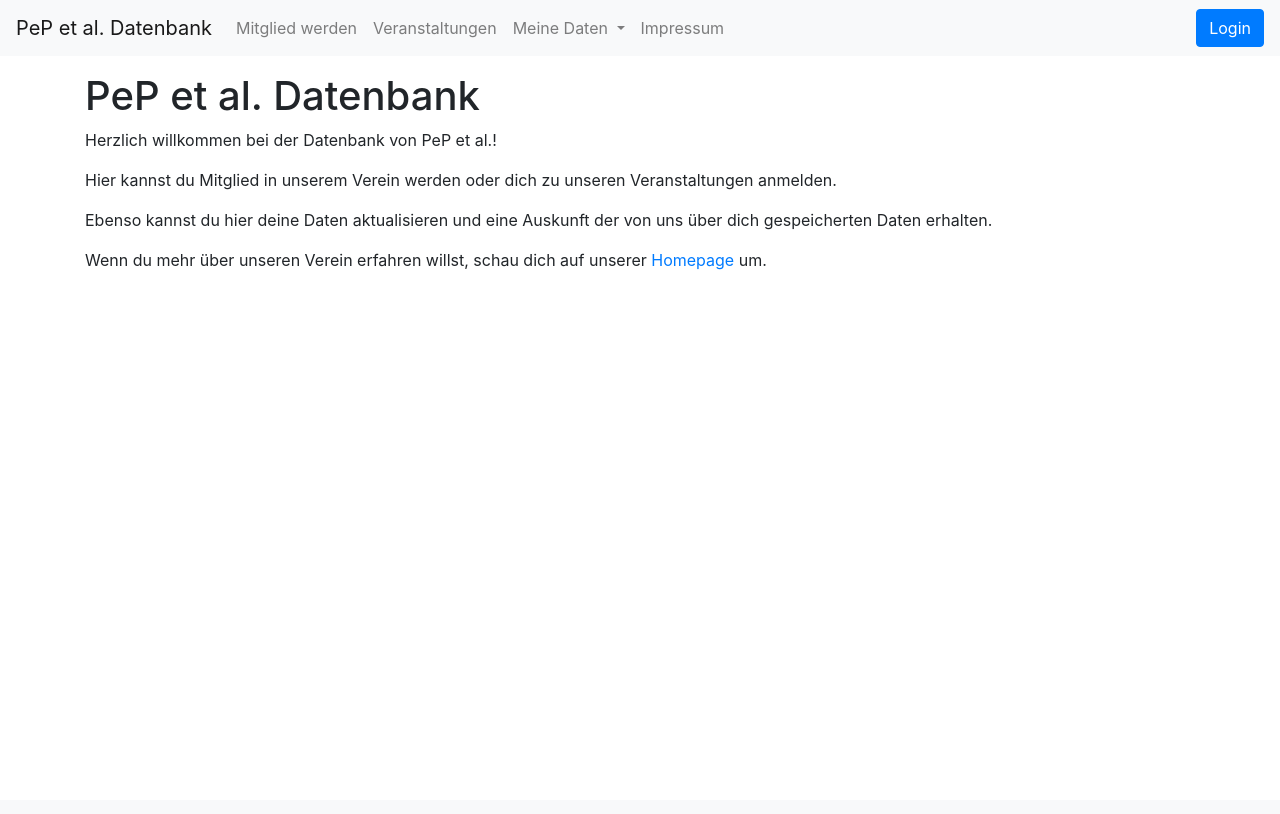
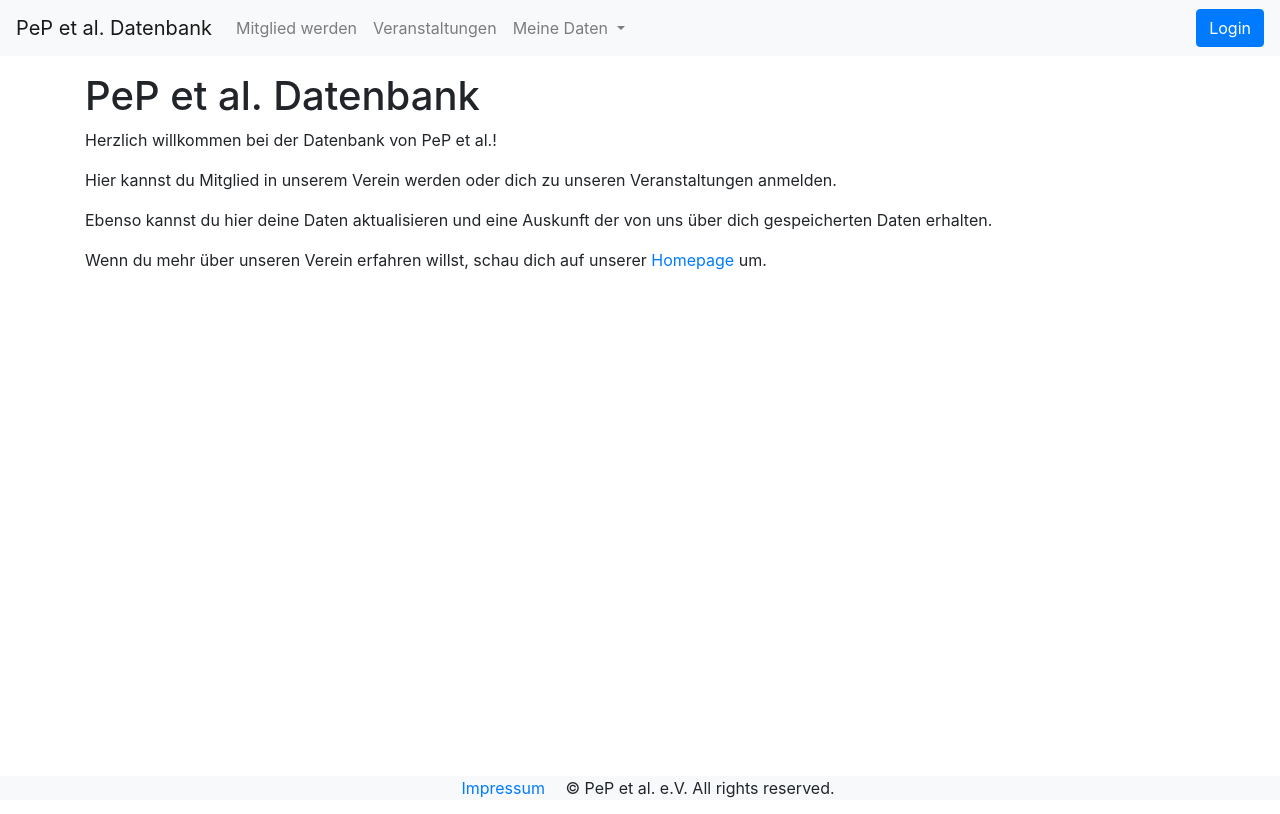
Before and after one commit to pep-dortmund/member-database, a Flask app: page / in a window 1280 px wide. Before the commit the page ends 270 px from the top, so only its background shows below. Run offline with Flask 2, Linux system fonts and the light colour scheme; data comes from the database, SQL or seed files in the repository; parts of the project's set-up code (start-up, migrations or seed data) failed here and were passed over; some libraries are stand-ins or nearby versions.

Commit message:
add impressum to footer

```diff
--- a/member_database/templates/base.html
+++ b/member_database/templates/base.html
@@ -19,7 +19,7 @@
     {% endblock %}
   </head>
 
-  <body>
+  <body class="d-flex flex-column min-vh-100">
     {% block navigation %}
       {% include "navbar.html" %}
     {% endblock %}
@@ -44,6 +44,7 @@
     </main>
 
     {% block footer %}
+      {% include "base_footer.html" %}
     {% endblock %}
 
     {% block scripts %}
--- /dev/null
+++ b/member_database/templates/base_footer.html
@@ -0,0 +1,4 @@
+<footer class="bg-light text-center text-lg-start mt-auto" style="font-size:16px;">
+  <a class="text-center p-3" href="https://pep-dortmund.org/ueber_uns/impressum.html">Impressum</a>
+  &copy; PeP et al. e.V. All rights reserved.
+</footer>
--- a/member_database/templates/navbar.html
+++ b/member_database/templates/navbar.html
@@ -27,9 +27,6 @@
           <a class="dropdown-item" href="{{ url_for("main.request_gdpr_data") }}">Alle meine Daten anfordern (DSGVO)</a>
         </div>
       </li>
-      <li class="nav-item">
-        <a class="nav-link" href="https://pep-dortmund.org/ueber_uns/impressum.html">Impressum</a>
-      </li>
 
       {% if current_user.is_authenticated %}
       <li class="nav-item {% if "admin" in request.path %}active{% endif %}">
```
